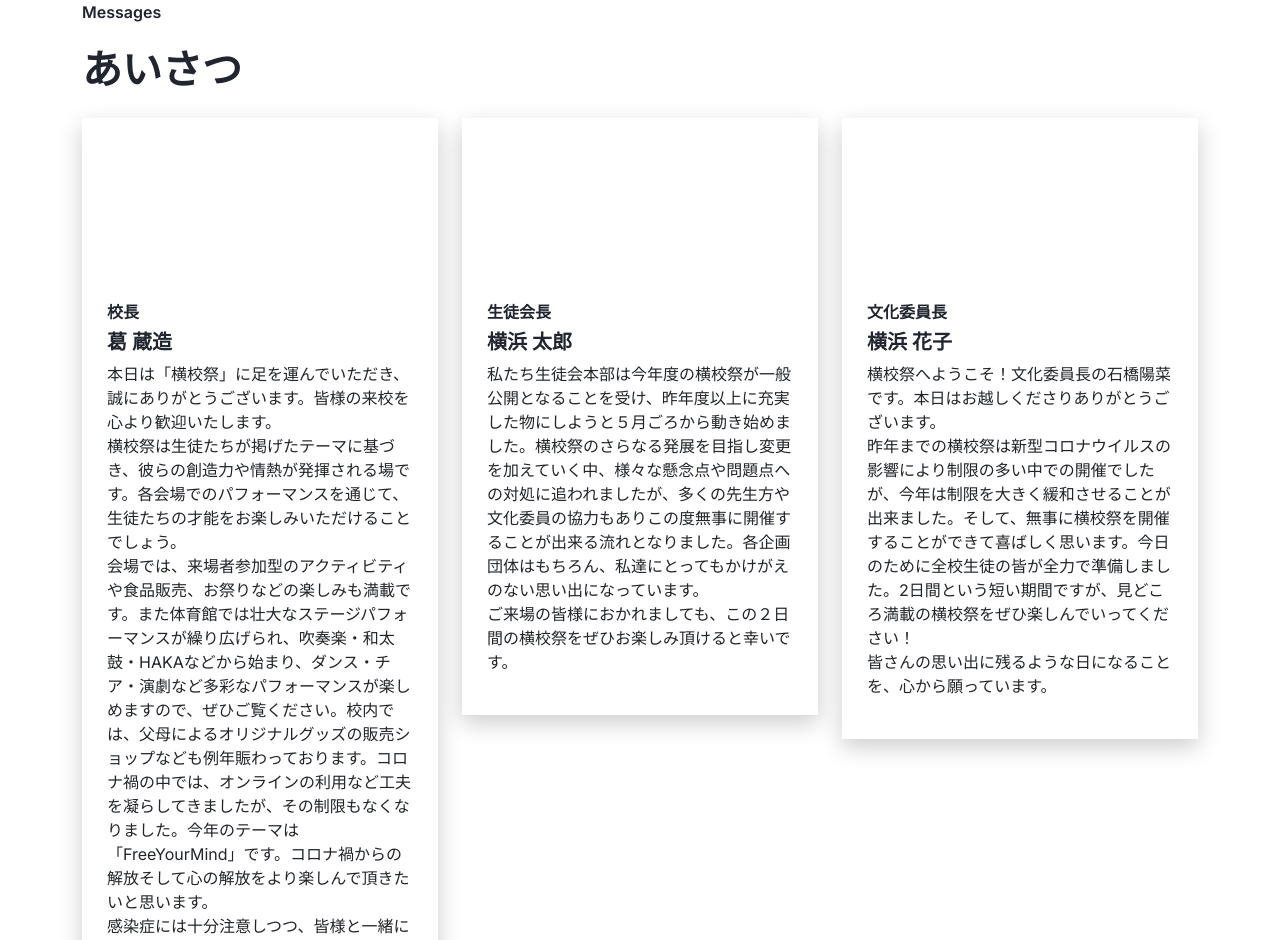
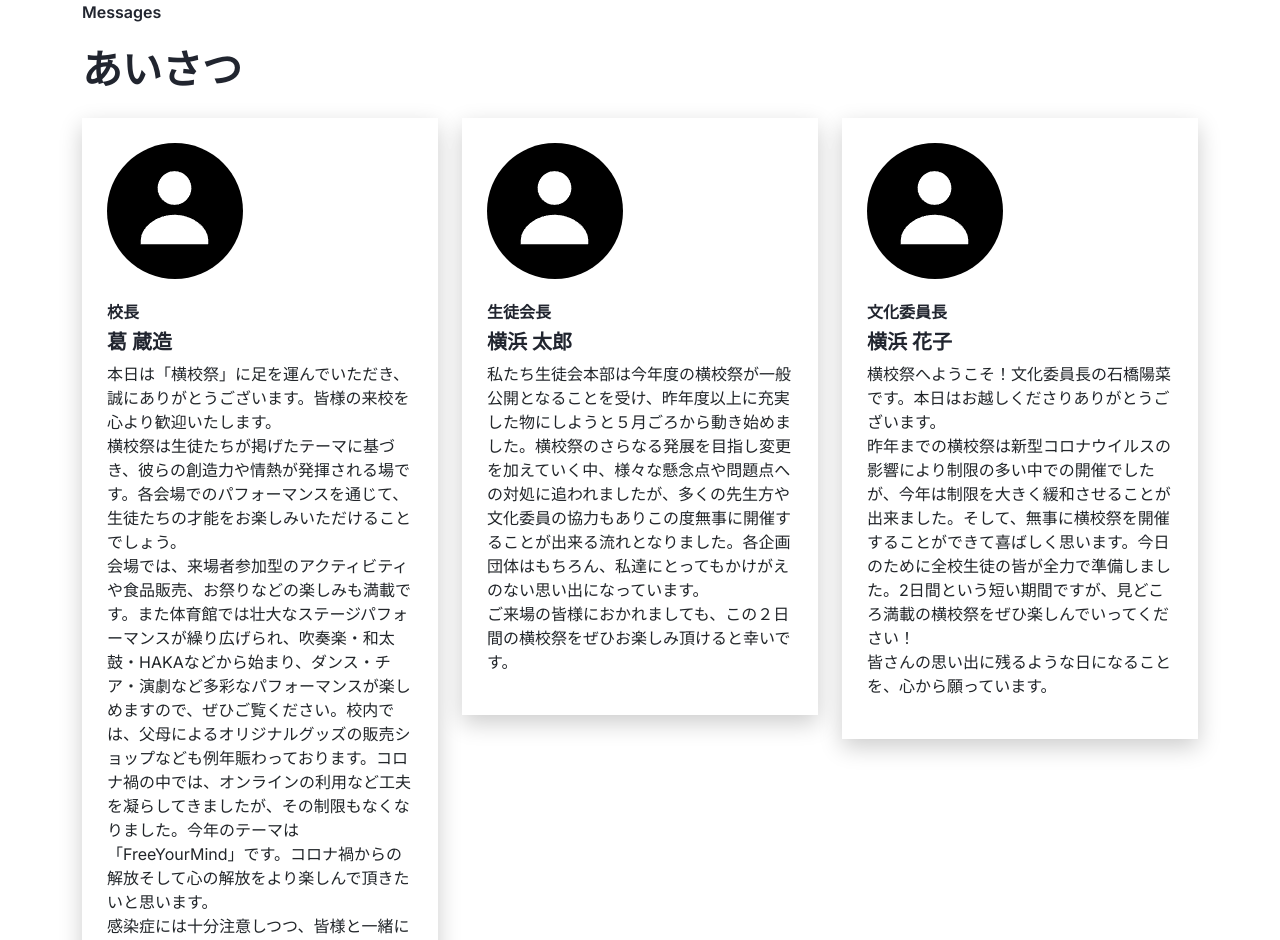
Before and after one commit to MMT-Yokohama/Yokokosai2024, a plain HTML site: page 2024/index.html in a window 1280 px wide. Shown: the part 861-1801 px from the top of the page. Drawn offline with nearby package versions, Linux system fonts and the light colour scheme; the site is published under a folder, as on GitHub Pages, so addresses that start at the root find nothing.

Commit message:
Update style.css
fixed Messages Portrait Image

```diff
--- a/2024/css/style.css
+++ b/2024/css/style.css
@@ -98,7 +98,7 @@ li {
     display: flex;
     align-items: center;
     justify-content: center;
-    background-image: url(/img/user-template.png);
+    background-image: url(../img/user-template.png);
     border-radius: 100px;
 }
 
```
